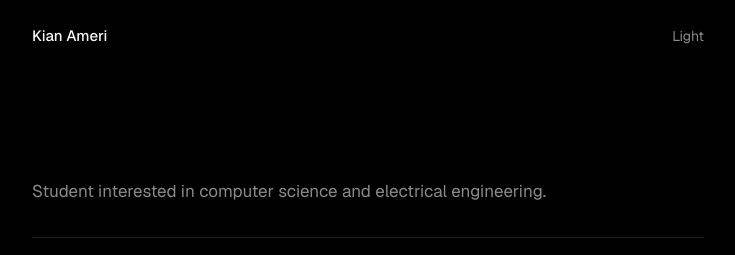
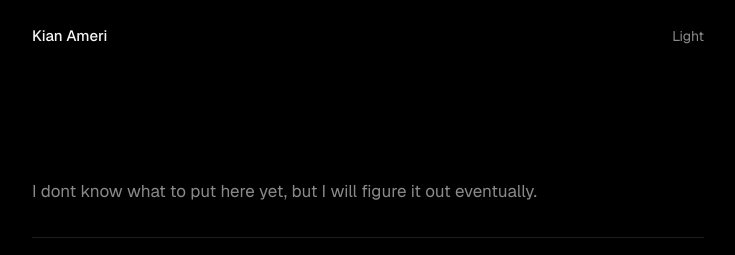
Before and after one commit to kian-ameri/Portfolio, a Next.js app: page / in a window 1280 px wide. Shown: the top 255 px of the page, without its empty margins (272-1007 px from the left). Built offline with nearby package versions, Linux system fonts and the light colour scheme.

Commit message:
Edited header message.

```diff
--- a/src/content/site.ts
+++ b/src/content/site.ts
@@ -2,7 +2,7 @@
 
 export const site = {
   name: "Kian Ameri",
-  intro: "Student interested in computer science and electrical engineering.",
+  intro: "I dont know what to put here yet, but I will figure it out eventually.",
 };
 
 export type DirectoryLink = {
```
